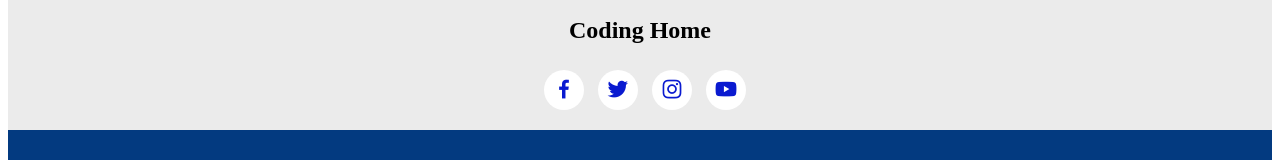
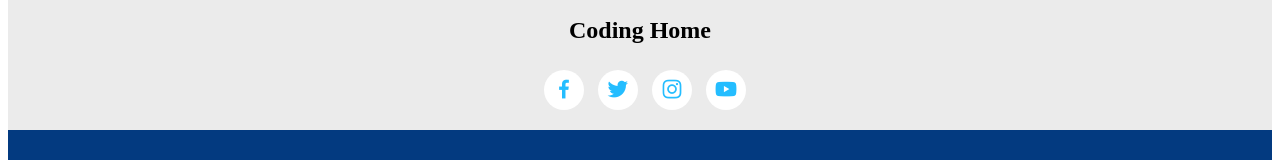
Before and after one commit to RuchikaSuryawanshi7/Portfolio-Website, a plain HTML site: page index.html in a window 1280 px wide. Shown: the part 3891-4051 px from the top of the page. Drawn offline with nearby package versions, Linux system fonts and the light colour scheme.

Commit message:
theme changed

```diff
--- a/css/style.css
+++ b/css/style.css
@@ -350,7 +350,7 @@ form textarea {
   margin-bottom: 1.6rem;
 }
 .footer-social a i{
-  color: rgb(10, 26, 208);
+  color: rgb(36, 189, 255);
   font-size: 25px;
   margin-left: 10px;
   text-align: center;
```
